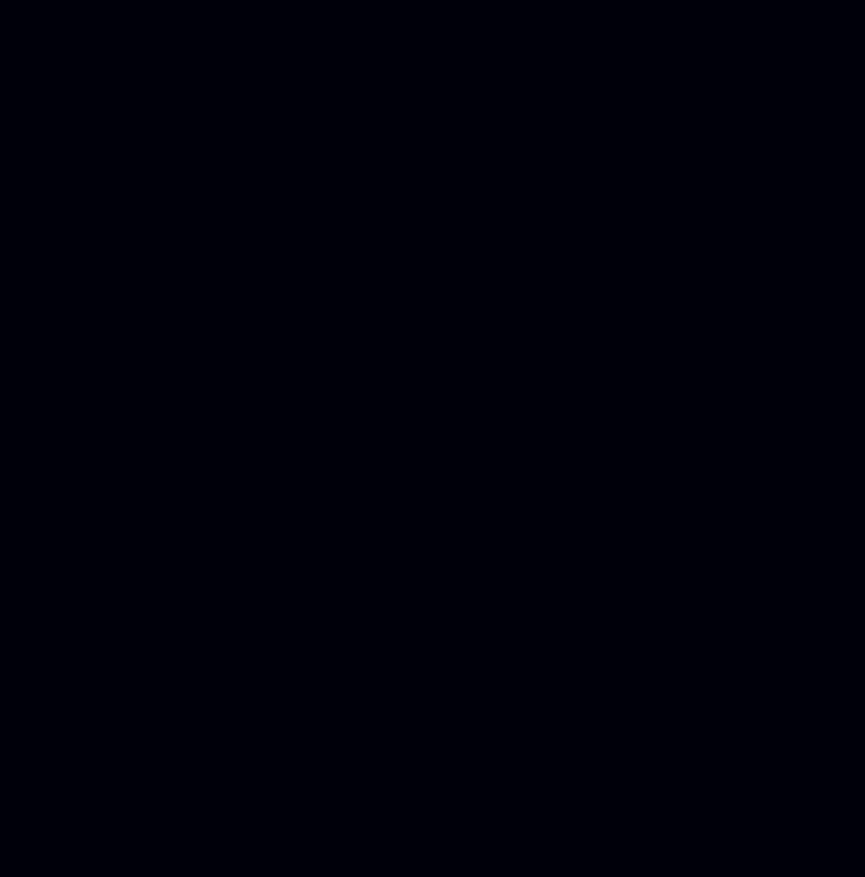
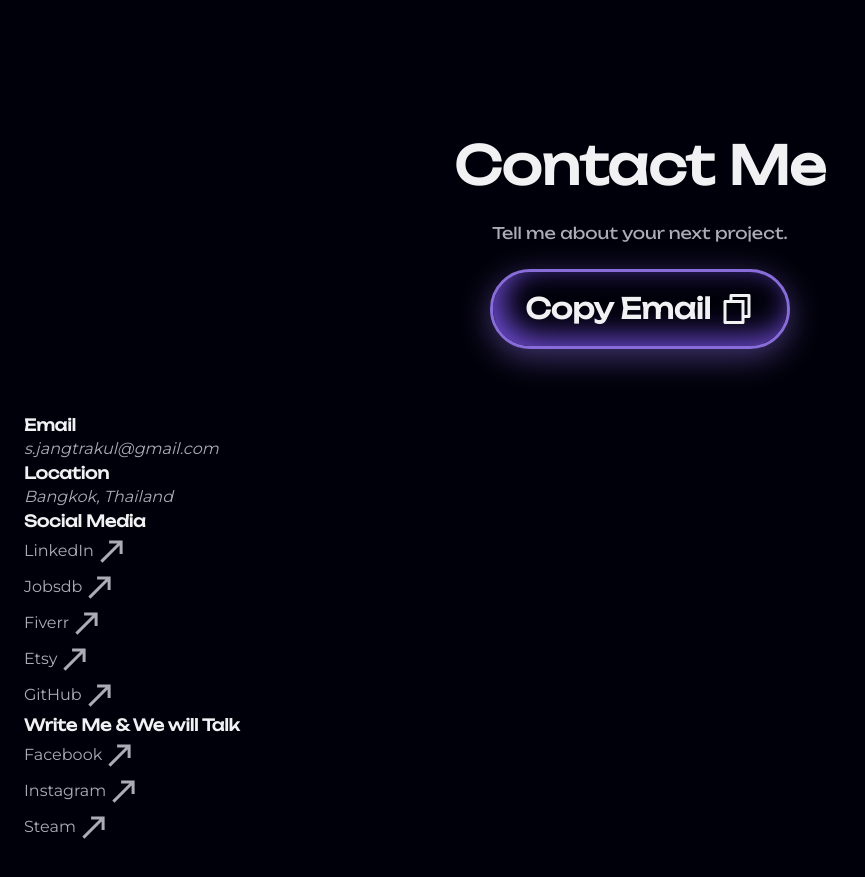
Before and after one commit to Pannnomaly/my-portfolio, a React (Vite) app: page / in a window 1280 px wide. Shown: the part 6280-7157 px from the top of the page, without its empty margins (0-865 px from the left). Before the commit the page ends 6263 px from the top, so only its background shows below. Built offline with nearby package versions, Linux system fonts and the light colour scheme.

Commit message:
feat(contact): implement contact section

```diff
--- a/src/components/About.jsx
+++ b/src/components/About.jsx
@@ -17,7 +17,7 @@
                         </p>
                         <div id="button-cv" className="cursor-pointer bg-(--body-color) text-(--title-color) py-4 px-8 rounded-[4rem] font-unbounded inline-flex items-center gap-x-2">
                             <a className="text-[1.25rem] md:text-[1.5rem] lg:text-[1.75rem] transition duration-400 ease-in-out" href="/pdf/supawithCV.pdf" download target="_blank">Resume</a>
-                            <span><svg className="w-5 h-5 md:w-7 md:h-7 lg:w-9 lg:h-9 shrink-0 font-normal transition duration-400 ease-in-out" xmlns="http://www.w3.org/2000/svg" viewBox="0 0 24 24" fill="currentColor"><path d="M21 8V20.9932C21 21.5501 20.5552 22 20.0066 22H3.9934C3.44495 22 3 21.556 3 21.0082V2.9918C3 2.45531 3.4487 2 4.00221 2H14.9968L21 8ZM19 9H14V4H5V20H19V9ZM8 7H11V9H8V7ZM8 11H16V13H8V11ZM8 15H16V17H8V15Z"></path></svg></span>
+                            <span><svg className="w-6 h-6 md:w-7 md:h-7 lg:w-9 lg:h-9 shrink-0 font-normal transition duration-400 ease-in-out" xmlns="http://www.w3.org/2000/svg" viewBox="0 0 24 24" fill="currentColor"><path d="M21 8V20.9932C21 21.5501 20.5552 22 20.0066 22H3.9934C3.44495 22 3 21.556 3 21.0082V2.9918C3 2.45531 3.4487 2 4.00221 2H14.9968L21 8ZM19 9H14V4H5V20H19V9ZM8 7H11V9H8V7ZM8 11H16V13H8V11ZM8 15H16V17H8V15Z"></path></svg></span>
                         </div>
                     </div>
                     <div className="relative justify-self-center xl:-order-1">
--- /dev/null
+++ b/src/components/Contact.jsx
@@ -0,0 +1,92 @@
+import Container from "../lib/Container.jsx";
+
+export default function Contact ()
+{
+    return (
+        <div className="pt-20 xl:min-h-screen lg:pt-36">
+            <Container>
+                <div className="grid gap-y-16 pb-8">
+                    <div className="text-center">
+                        <h2 className="mb-4 text-[2rem] md:text-[2.5rem] lg:text-[3rem] xl:text-[3.25rem]">Contact Me</h2>
+
+                        <p className="font-unbounded mb-6">
+                            Tell me about your next project.
+                        </p>
+
+                        <div id="button-cv" className="cursor-pointer bg-(--body-color) text-(--title-color) py-4 px-8 rounded-[4rem] font-unbounded inline-flex items-center gap-x-2">
+                            <span className="text-[1.25rem] md:text-[1.5rem] lg:text-[1.75rem] transition duration-400 ease-in-out">Copy Email</span>
+                            <span><svg className="w-6 h-6 md:w-7 md:h-7 lg:w-9 lg:h-9 shrink-0 font-normal transition duration-400 ease-in-out" xmlns="http://www.w3.org/2000/svg" viewBox="0 0 24 24" fill="currentColor"><path d="M6.9998 6V3C6.9998 2.44772 7.44752 2 7.9998 2H19.9998C20.5521 2 20.9998 2.44772 20.9998 3V17C20.9998 17.5523 20.5521 18 19.9998 18H16.9998V20.9991C16.9998 21.5519 16.5499 22 15.993 22H4.00666C3.45059 22 3 21.5554 3 20.9991L3.0026 7.00087C3.0027 6.44811 3.45264 6 4.00942 6H6.9998ZM5.00242 8L5.00019 20H14.9998V8H5.00242ZM8.9998 6H16.9998V16H18.9998V4H8.9998V6Z"></path></svg></span>
+                            <span className="hidden">s.jangtrakul@gmail.com</span>
+                        </div>
+                    </div>
+
+                    <div>
+                        <div>
+                            <div>
+                                <h3>Email</h3>
+                                <address>s.jangtrakul@gmail.com</address>
+                            </div>
+
+                            <div>
+                                <h3>Location</h3>
+                                <address>Bangkok, Thailand</address>
+                            </div>
+                        </div>
+
+                        <div>
+                            <h3>Social Media</h3>
+
+                            <div>
+                                <a className="flex items-center" href="https://www.linkedin.com/in/supawith-jangtrakul-8920173a4/" target="_blank">
+                                    <span>LinkedIn</span>
+                                    <svg className="w-6 h-6 md:w-7 md:h-7 lg:w-9 lg:h-9 shrink-0 font-normal" xmlns="http://www.w3.org/2000/svg" viewBox="0 0 24 24" fill="currentColor"><path d="M5.63589 19.7784L4.22169 18.3644L15.657 6.92908L10.0712 6.92908V4.92908L19.0712 4.92908L19.0712 13.9291H17.0712L17.0712 8.34326L5.63589 19.7784Z"></path></svg>
+                                </a>
+
+                                <a className="flex items-center" href="#" target="_blank">
+                                    <span>Jobsdb</span>
+                                    <svg className="w-6 h-6 md:w-7 md:h-7 lg:w-9 lg:h-9 shrink-0 font-normal" xmlns="http://www.w3.org/2000/svg" viewBox="0 0 24 24" fill="currentColor"><path d="M5.63589 19.7784L4.22169 18.3644L15.657 6.92908L10.0712 6.92908V4.92908L19.0712 4.92908L19.0712 13.9291H17.0712L17.0712 8.34326L5.63589 19.7784Z"></path></svg>
+                                </a>
+
+                                <a className="flex items-center" href="https://www.fiverr.com/pannnomaly/" target="_blank">
+                                    <span>Fiverr</span>
+                                    <svg className="w-6 h-6 md:w-7 md:h-7 lg:w-9 lg:h-9 shrink-0 font-normal" xmlns="http://www.w3.org/2000/svg" viewBox="0 0 24 24" fill="currentColor"><path d="M5.63589 19.7784L4.22169 18.3644L15.657 6.92908L10.0712 6.92908V4.92908L19.0712 4.92908L19.0712 13.9291H17.0712L17.0712 8.34326L5.63589 19.7784Z"></path></svg>
+                                </a>
+
+                                <a className="flex items-center" href="#" target="_blank">
+                                    <span>Etsy</span>
+                                    <svg className="w-6 h-6 md:w-7 md:h-7 lg:w-9 lg:h-9 shrink-0 font-normal" xmlns="http://www.w3.org/2000/svg" viewBox="0 0 24 24" fill="currentColor"><path d="M5.63589 19.7784L4.22169 18.3644L15.657 6.92908L10.0712 6.92908V4.92908L19.0712 4.92908L19.0712 13.9291H17.0712L17.0712 8.34326L5.63589 19.7784Z"></path></svg>
+                                </a>
+
+                                <a className="flex items-center" href="https://github.com/Pannnomaly" target="_blank">
+                                    <span>GitHub</span>
+                                    <svg className="w-6 h-6 md:w-7 md:h-7 lg:w-9 lg:h-9 shrink-0 font-normal" xmlns="http://www.w3.org/2000/svg" viewBox="0 0 24 24" fill="currentColor"><path d="M5.63589 19.7784L4.22169 18.3644L15.657 6.92908L10.0712 6.92908V4.92908L19.0712 4.92908L19.0712 13.9291H17.0712L17.0712 8.34326L5.63589 19.7784Z"></path></svg>
+                                </a>
+                            </div>
+                        </div>
+
+                        <div>
+                            <h3>Write Me & We will Talk</h3>
+
+                            <div>
+                                <a className="flex items-center" href="https://www.facebook.com/pann.supawith.jangtrakul" target="_blank">
+                                    <span>Facebook</span>
+                                    <svg className="w-6 h-6 md:w-7 md:h-7 lg:w-9 lg:h-9 shrink-0 font-normal" xmlns="http://www.w3.org/2000/svg" viewBox="0 0 24 24" fill="currentColor"><path d="M5.63589 19.7784L4.22169 18.3644L15.657 6.92908L10.0712 6.92908V4.92908L19.0712 4.92908L19.0712 13.9291H17.0712L17.0712 8.34326L5.63589 19.7784Z"></path></svg>
+                                </a>
+
+                                <a className="flex items-center" href="#" target="_blank">
+                                    <span>Instagram</span>
+                                    <svg className="w-6 h-6 md:w-7 md:h-7 lg:w-9 lg:h-9 shrink-0 font-normal" xmlns="http://www.w3.org/2000/svg" viewBox="0 0 24 24" fill="currentColor"><path d="M5.63589 19.7784L4.22169 18.3644L15.657 6.92908L10.0712 6.92908V4.92908L19.0712 4.92908L19.0712 13.9291H17.0712L17.0712 8.34326L5.63589 19.7784Z"></path></svg>
+                                </a>
+
+                                <a className="flex items-center" href="#" target="_blank">
+                                    <span>Steam</span>
+                                    <svg className="w-6 h-6 md:w-7 md:h-7 lg:w-9 lg:h-9 shrink-0 font-normal" xmlns="http://www.w3.org/2000/svg" viewBox="0 0 24 24" fill="currentColor"><path d="M5.63589 19.7784L4.22169 18.3644L15.657 6.92908L10.0712 6.92908V4.92908L19.0712 4.92908L19.0712 13.9291H17.0712L17.0712 8.34326L5.63589 19.7784Z"></path></svg>
+                                </a>
+                            </div>
+                        </div>
+                    </div>
+                </div>
+            </Container>
+        </div>
+    );
+}
--- a/src/components/Work.jsx
+++ b/src/components/Work.jsx
@@ -25,7 +25,7 @@
                         active={view === "experience"}>
                             <div className="w-full flex gap-x-1 md:gap-x-3 items-center">
                                 <p>Experience</p>
-                                <span><svg className="w-5.5 h-5.5 md:w-7 md:h-7 lg:w-9 lg:h-9 shrink-0" xmlns="http://www.w3.org/2000/svg" viewBox="0 0 24 24" fill="currentColor"><path d="M7 5V2C7 1.44772 7.44772 1 8 1H16C16.5523 1 17 1.44772 17 2V5H21C21.5523 5 22 5.44772 22 6V20C22 20.5523 21.5523 21 21 21H3C2.44772 21 2 20.5523 2 20V6C2 5.44772 2.44772 5 3 5H7ZM15 7H9V19H15V7ZM7 7H4V19H7V7ZM17 7V19H20V7H17ZM9 3V5H15V3H9Z"></path></svg></span>
+                                <span><svg className="w-6 h-6 md:w-7 md:h-7 lg:w-9 lg:h-9 shrink-0" xmlns="http://www.w3.org/2000/svg" viewBox="0 0 24 24" fill="currentColor"><path d="M7 5V2C7 1.44772 7.44772 1 8 1H16C16.5523 1 17 1.44772 17 2V5H21C21.5523 5 22 5.44772 22 6V20C22 20.5523 21.5523 21 21 21H3C2.44772 21 2 20.5523 2 20V6C2 5.44772 2.44772 5 3 5H7ZM15 7H9V19H15V7ZM7 7H4V19H7V7ZM17 7V19H20V7H17ZM9 3V5H15V3H9Z"></path></svg></span>
                             </div>
                         </ToggleButton>
                         <ToggleButton
@@ -35,7 +35,7 @@
                         active={view === "education"}>
                             <div className="w-full flex gap-x-1 md:gap-x-3 items-center">
                                 <p>Education</p>
-                                <span><svg className="w-5.5 h-5.5 md:w-7 md:h-7 lg:w-9 lg:h-9 shrink-0" xmlns="http://www.w3.org/2000/svg" viewBox="0 0 24 24" fill="currentColor"><path d="M4 11.3333L0 9L12 2L24 9V17.5H22V10.1667L20 11.3333V18.0113L19.7774 18.2864C17.9457 20.5499 15.1418 22 12 22C8.85817 22 6.05429 20.5499 4.22263 18.2864L4 18.0113V11.3333ZM6 12.5V17.2917C7.46721 18.954 9.61112 20 12 20C14.3889 20 16.5328 18.954 18 17.2917V12.5L12 16L6 12.5ZM3.96927 9L12 13.6846L20.0307 9L12 4.31541L3.96927 9Z"></path></svg></span>
+                                <span><svg className="w-6 h-6 md:w-7 md:h-7 lg:w-9 lg:h-9 shrink-0" xmlns="http://www.w3.org/2000/svg" viewBox="0 0 24 24" fill="currentColor"><path d="M4 11.3333L0 9L12 2L24 9V17.5H22V10.1667L20 11.3333V18.0113L19.7774 18.2864C17.9457 20.5499 15.1418 22 12 22C8.85817 22 6.05429 20.5499 4.22263 18.2864L4 18.0113V11.3333ZM6 12.5V17.2917C7.46721 18.954 9.61112 20 12 20C14.3889 20 16.5328 18.954 18 17.2917V12.5L12 16L6 12.5ZM3.96927 9L12 13.6846L20.0307 9L12 4.31541L3.96927 9Z"></path></svg></span>
                             </div>
                         </ToggleButton>
                     </div>
--- a/src/pages/Homepage.jsx
+++ b/src/pages/Homepage.jsx
@@ -5,6 +5,7 @@
 import Work from "@/components/Work.jsx";
 import Services from "@/components/Services.jsx";
 import Testimonial from "@/components/Testimonial.jsx";
+import Contact from "@/components/Contact.jsx";
 
 export default function Homepage ()
 {
@@ -17,6 +18,7 @@
             <Work />
             <Services />
             <Testimonial />
+            <Contact />
         </div>
     );
 }
```
